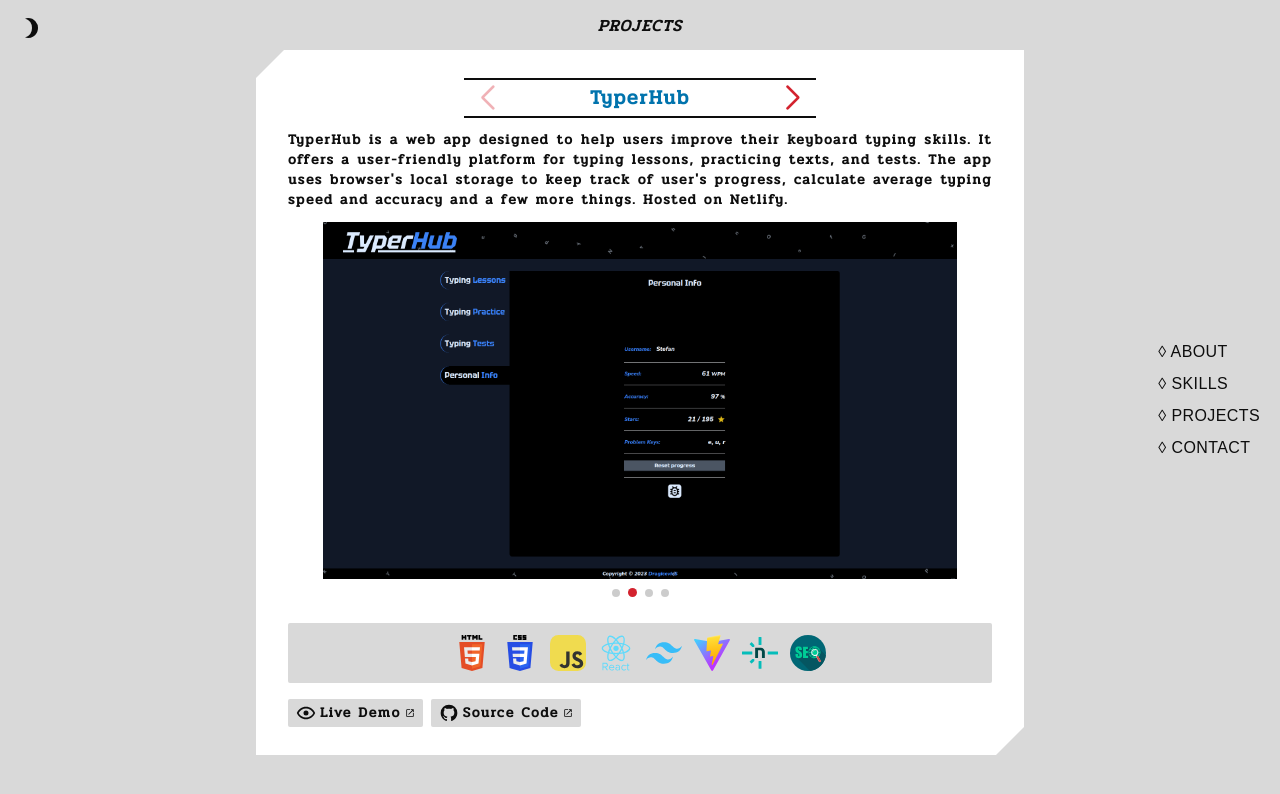
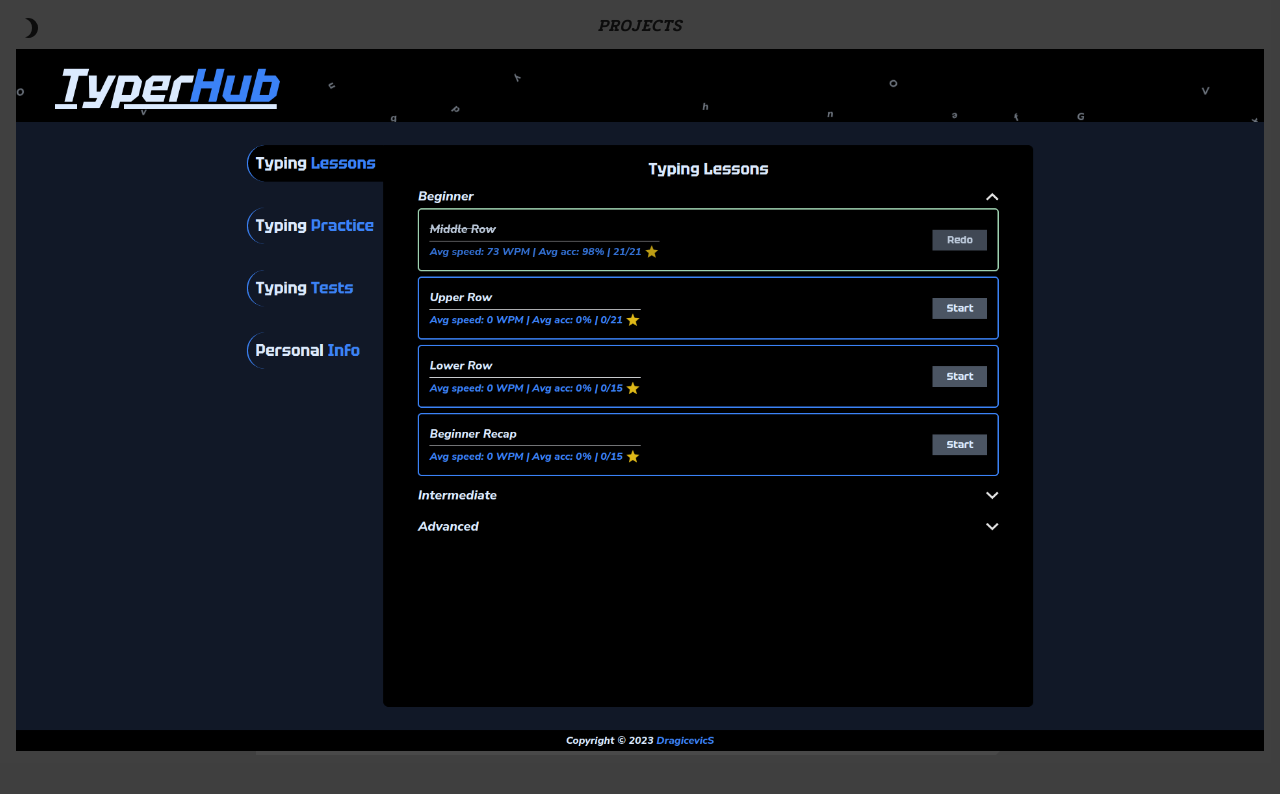
Before and after one commit to DragicevicS/portfolio-website, a React (Vite) app: page / in a window 1280 px wide. Both pictures are taken after a click on the element 640 px from the left and 2914 px from the top of the page. Shown: the part 2514-3308 px from the top of the page. Built offline with nearby package versions, Linux system fonts and the light colour scheme; a web font is replaced by a local one.

Commit message:
Add a lightbox for project images

```diff
--- a/src/components/Projects.tsx
+++ b/src/components/Projects.tsx
@@ -3,7 +3,6 @@
 import { Swiper, SwiperSlide } from "swiper/react";
 import {
   EffectCreative,
-  EffectFade,
   Autoplay,
   Pagination,
   Navigation,
@@ -32,11 +31,21 @@
     setSliderNumber(swiper.activeIndex);
   };
 
+  const [lightbox, setLightbox] = useState({ open: false, imgSrc: "" });
+
+  const openLightbox = (imgSrc: string) => {
+    setLightbox({ open: true, imgSrc });
+  };
+
+  const closeLightbox = () => {
+    setLightbox({ open: false, imgSrc: "" });
+  };
+
   return (
     <div className="flex flex-col items-center gap-3 px-8 py-7 w-full bg-[#ffffff] dark:bg-darkGray text-justify text-sm font-serif cut-border">
       <Swiper
         navigation={true}
-        modules={[EffectFade, Navigation]}
+        modules={[Navigation]}
         className="max-w-full md:max-w-[50%] py-1 border-b-2 border-t-2 swiper-container"
         onSlideChange={handleSlideChange}
       >
@@ -76,7 +85,7 @@
       >
         {projectInfo[sliderNumber].images.map((img, index) => {
           return (
-            <SwiperSlide key={index}>
+            <SwiperSlide key={index} onClick={() => openLightbox(img)}>
               <img
                 src={img}
                 alt={projectInfo[sliderNumber].title}
@@ -87,6 +96,18 @@
           );
         })}
       </Swiper>
+      {lightbox.open && (
+        <div
+          className="fixed inset-0 flex justify-center items-center bg-black bg-opacity-75 z-50"
+          onClick={closeLightbox}
+        >
+          <img
+            src={lightbox.imgSrc}
+            alt="Selected"
+            className="max-w-full max-h-full p-4"
+          />
+        </div>
+      )}
       <div className="flex flex-col gap-4 w-full">
         <div className="flex flex-wrap justify-center items-center gap-3 w-full py-3 bg-white dark:bg-lighterGray rounded-sm">
           {projectInfo[sliderNumber].tools.map((tool, index) => (
@@ -105,6 +126,7 @@
           <a
             href={projectInfo[sliderNumber].url}
             target="_blank"
+            rel="noopener noreferrer"
             className="flex items-center gap-1 px-2 py-1 bg-white dark:bg-black rounded-sm hover:text-darkerBlue dark:hover:text-lighterBlue ease duration-300"
           >
             <img
@@ -124,6 +146,7 @@
           <a
             href={projectInfo[sliderNumber].github}
             target="_blank"
+            rel="noopener noreferrer"
             className="flex items-center gap-1 px-2 py-1 bg-white dark:bg-black rounded-sm hover:text-darkerRed dark:hover:text-lighterRed ease duration-300"
           >
             <img
```
